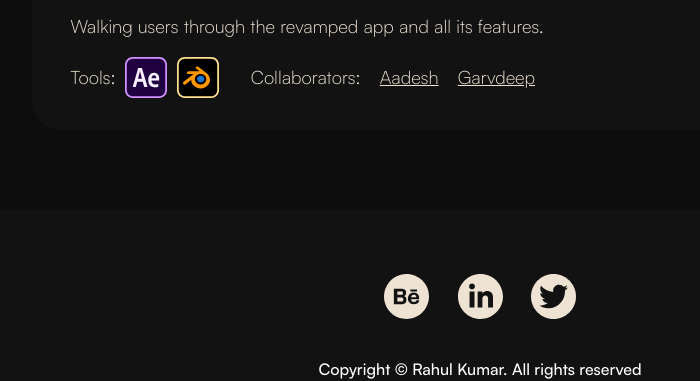
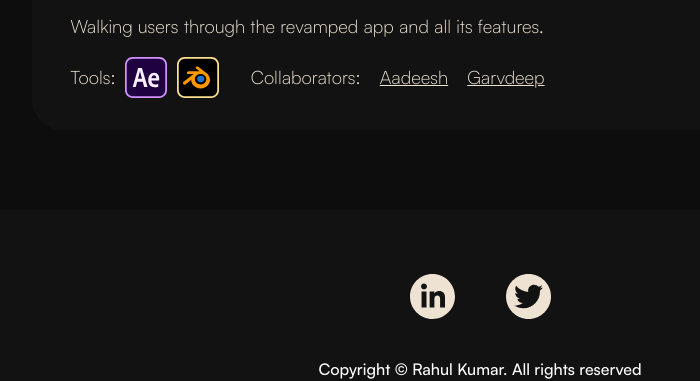
Before and after one commit to nIMblEt06/portfolio, a React (Create React App) app: page /motionDesign in a window 1280 px wide. Shown: the part 2110-2491 px from the top of the page, without its empty margins (160-860 px from the left). Built offline with nearby package versions, Linux system fonts and the light colour scheme.

Commit message:
add testimonials and links

```diff
--- a/src/App.css
+++ b/src/App.css
@@ -624,6 +624,7 @@ svg {
 
 .footerFlex {
   width: 15%;
+  justify-content: space-around !important;
   margin-inline: auto;
 }
 
--- a/src/Components/Footer.js
+++ b/src/Components/Footer.js
@@ -8,7 +8,7 @@ function Footer() {
   return (
     <Box background={"#121212"} paddingBlock="4rem" marginTop="5rem">
         <Flex justifyContent={"space-between"} className="footerFlex">
-            <Link target={"_blank"} href="https://www.linkedin.com/in/rahul-jaiswal-8b8a341a8"><Behance/></Link>
+            {/* <Link target={"_blank"} href="https://www.linkedin.com/in/rahul-jaiswal-8b8a341a8"><Behance/></Link> */}
             <Link target={"_blank"} href="https://www.linkedin.com/in/rahul-jaiswal-8b8a341a8"><Tweet/></Link>
             <Link target={"_blank"} href="https://twitter.com/fotuphactory"><Linked/></Link>
         </Flex>
--- a/src/Components/Loader.js
+++ b/src/Components/Loader.js
@@ -19,7 +19,9 @@ function Loader(props) {
 
 	useEffect(()=>{
 		if(sessionStorage.getItem('hasLoaded')){
-			loader.style.transform = "translateY(-100%)"
+			setTimeout(() => {
+				loader.style.transform = "translateY(-100%)"
+			}, 2000);
 		}
 	})
 	useEffect(()=>{
--- a/src/Components/Testimonials.js
+++ b/src/Components/Testimonials.js
@@ -6,6 +6,7 @@ import mohit from '../Assets/mohit.jpeg'
 import samrat from '../Assets/samrat.jpeg'
 import himanshu from '../Assets/himanshu.jpeg'
 import chirag from '../Assets/chirag.jpeg'
+import akshit from '../Assets/akshit.jpeg'
 import { Carousel } from "react-responsive-carousel"
 import "react-responsive-carousel/lib/styles/carousel.min.css"
 
@@ -36,6 +37,7 @@ Rahul is not someone who would ever build a product just for the sake of design.
         <TestimonialCard name="Himanshu Singh" img={himanshu} post="Frontend Lead" company="FLINT" text="Not only did Rahul show initiative in building out our UI/UX architecture from scratch, but he also played a huge role in pushing our product forward from a design perspective. Rahul's attention to detail and general UI creativity made a huge impact on Flint as a whole" linkedin="https://www.linkedin.com/in/him2312/" twitter="" />
         <TestimonialCard name="Samrat K." img={samrat} post="Software Engineer" company="Ex-Gojek" text="I had the pleasure of working with Rahul on 2 Projects. In both projects, Rahul has been the Lead Designer from requirements gathering to delivering the complete system. He is proactive in his work and has taken multiple responsibilities in the projects he has been part of." linkedin="https://www.linkedin.com/in/samratkashipathi/" twitter="" />
         <TestimonialCard name="Mohit Sidhwani" img={mohit} post="Founding Team" company="FLINT" text="Rahul possesses some of the more important qualities that make a good designer, great - the tenacity to ask tough questions to internal stakeholders and the ability to empathize even with the most under-represented user cohort." linkedin="https://www.linkedin.com/in/mohit-sidhwani-3b0100b0/" twitter="" />
+        <TestimonialCard name="Akshit Bordia" img={akshit} post="Co-Founder" company="FLINT" text="Rahul is a learning machine with really fast feedback loops. His passion for design makes him one of the best designers in the Indian community." linkedin="https://www.linkedin.com/in/akshitbordia/" twitter="" />
       </Flex>
     </Flex>
   )
--- a/src/Pages/MotionDesign.js
+++ b/src/Pages/MotionDesign.js
@@ -109,7 +109,7 @@ function MotionDesign() {
                     <video src={teaser} controls ></video>
                     <Box pt="3rem" pl="2rem" className='titleHeading'>Flint 2.0 Launch Video</Box>
                     <Box pl="2rem" className='info'>Walking users through the revamped app and all its features.</Box>
-                    <Flex alignItems={"center"} pl="2rem" className='info'>Tools: <Image paddingInline="0.6rem" src={ae} /> <Image src={blend} marginRight="2rem" /> Collaborators: <Link target="_blank" marginInline="1.2rem" textDecor={"underline"} href='https://linkedin.com'>Aadesh</Link> <Link target="_blank" textDecor={"underline"} href='https://linkedin.com'>Garvdeep</Link> </Flex>
+                    <Flex alignItems={"center"} pl="2rem" className='info'>Tools: <Image paddingInline="0.6rem" src={ae} /> <Image src={blend} marginRight="2rem" /> Collaborators: <Link target="_blank" marginInline="1.2rem" textDecor={"underline"} href='https://www.linkedin.com/in/kansalaadeesh'>Aadeesh</Link> <Link target="_blank" textDecor={"underline"} href='https://www.linkedin.com/in/garvdeep-singh-a19703123/'>Garvdeep</Link> </Flex>
                 </Box>
             </Flex>
             <Footer />
```
Also changed, not shown: src/Assets/akshit.jpeg (added).
